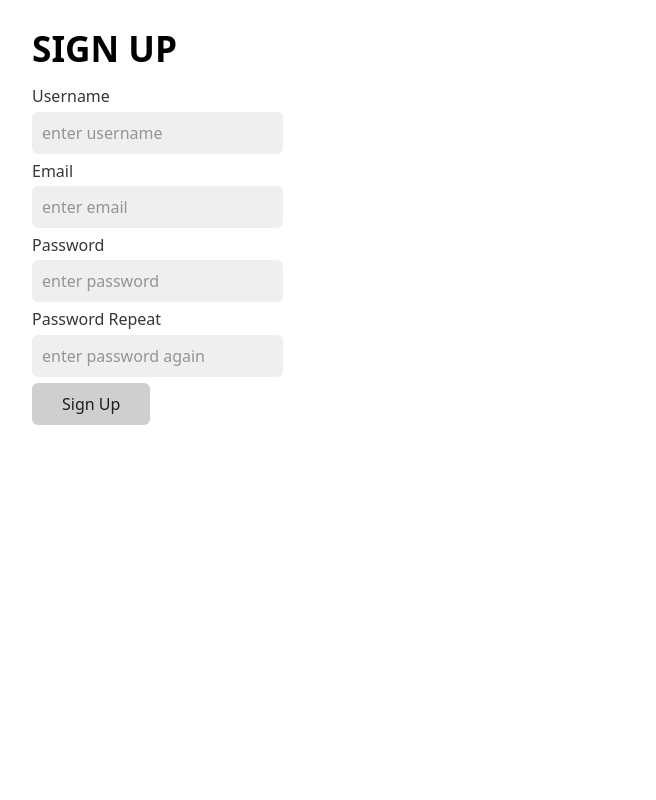
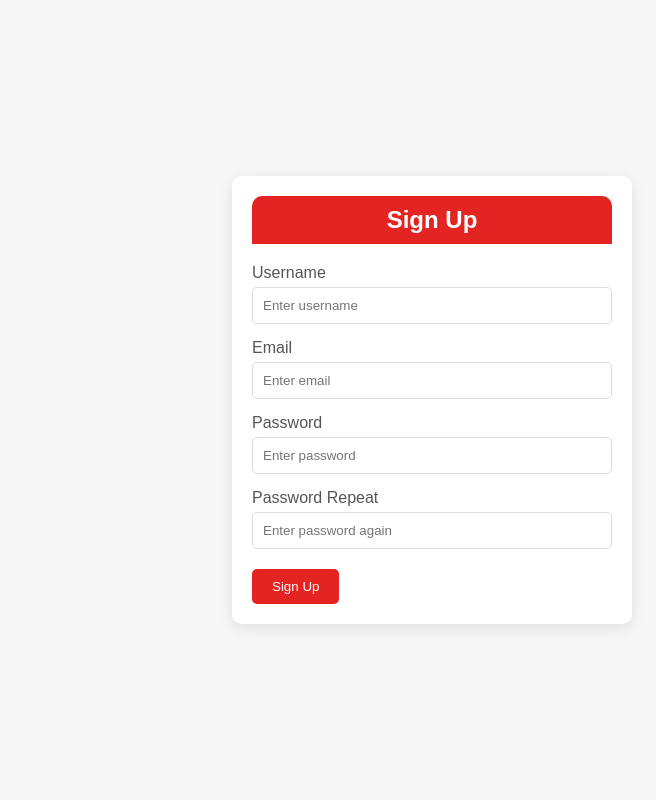
Before and after one commit to tahaglbz/RentCar_Project, a PHP site: page /login-signup/signup_page.php in a window 1280 px wide. Shown: the whole page, without its empty margins (208-864 px from the left). Run offline with PHP 8.4, Linux system fonts and the light colour scheme.

Commit message:
login signup design

```diff
--- /dev/null
+++ b/css/signup.css
@@ -0,0 +1,125 @@
+* {
+    box-sizing: border-box;
+    margin: 0;
+    padding: 0;
+    font-family: 'Arial', sans-serif;
+}
+
+body {
+    background-color: #f7f7f7;
+    display: flex;
+    justify-content: center;
+    align-items: center;
+    height: 100vh;
+    overflow: hidden;
+}
+
+.login-container {
+    display: flex;
+    justify-content: center;
+    align-items: center;
+    height: 100%;
+    width: 100%;
+    animation: fadeIn 1s ease-in-out;
+}
+
+@keyframes fadeIn {
+    from {
+        opacity: 0;
+    }
+
+    to {
+        opacity: 1;
+    }
+}
+
+.login-box {
+    background: white;
+    padding: 20px;
+    border-radius: 10px;
+    box-shadow: 0 4px 15px rgba(0, 0, 0, 0.1);
+    width: 100%;
+    max-width: 400px;
+    text-align: center;
+    animation: slideIn 0.5s ease-in-out;
+}
+
+@keyframes slideIn {
+    from {
+        transform: translateY(-20px);
+        opacity: 0;
+    }
+
+    to {
+        transform: translateY(0);
+        opacity: 1;
+    }
+}
+
+.card-header {
+    background: #e42323;
+    color: white;
+    padding: 10px;
+    border-radius: 10px 10px 0 0;
+    margin-bottom: 20px;
+}
+
+.card-header h1 {
+    margin: 0;
+    font-size: 1.5em;
+}
+
+em {
+    color: red;
+    margin-bottom: 15px;
+    display: block;
+}
+
+.input-group {
+    margin-bottom: 15px;
+    text-align: left;
+}
+
+label {
+    display: block;
+    margin-bottom: 5px;
+    color: #555;
+}
+
+input {
+    width: 100%;
+    padding: 10px;
+    border: 1px solid #ddd;
+    border-radius: 5px;
+}
+
+.actions {
+    margin-top: 20px;
+    display: flex;
+    justify-content: space-between;
+    align-items: center;
+}
+
+button {
+    background: #e42323;
+    border: none;
+    color: white;
+    padding: 10px 20px;
+    border-radius: 5px;
+    cursor: pointer;
+    transition: background 0.3s ease;
+}
+
+button:hover {
+    background: #0056b3;
+}
+
+a {
+    color: #007bff;
+    text-decoration: none;
+    transition: color 0.3s ease;
+}
+
+a:hover {
+    color: #0056b3;
+}
--- a/login-signup/signup_page.php
+++ b/login-signup/signup_page.php
@@ -5,11 +5,16 @@
     <meta charset="UTF-8">
     <meta name="viewport" content="width=device-width, initial-scale=1.0">
     <title>Sign Up</title>
-    <link rel="stylesheet" href="https://cdn.jsdelivr.net/npm/water.css@2/out/light.css">
+    <link rel="stylesheet" href="../css/signup.css">
 </head>
 
 <body>
 
+    <div class="login-container">
+        <div class="login-box">
+            <div class="card-header">
+                <h1>Sign Up</h1>
+            </div>
             <?php
             if ($_SERVER["REQUEST_METHOD"] == "POST") {
                 if (!filter_var($_POST["email"], FILTER_VALIDATE_EMAIL)) {
@@ -45,27 +50,29 @@
                 }
             }
             ?>
-
-    <h1>SIGN UP</h1>
             <form method="post" action="<?php echo htmlspecialchars($_SERVER["PHP_SELF"]); ?>" novalidate>
-        <div>
+                <div class="input-group">
                     <label for="username">Username</label>
-            <input type="text" name="username" id="username" placeholder="enter username" required>
+                    <input type="text" name="username" id="username" placeholder="Enter username" required>
                 </div>
-        <div>
+                <div class="input-group">
                     <label for="email">Email</label>
-            <input type="email" name="email" placeholder="enter email" required>
+                    <input type="email" name="email" placeholder="Enter email" required>
                 </div>
-        <div>
+                <div class="input-group">
                     <label for="password">Password</label>
-            <input type="password" name="password" placeholder="enter password" required>
+                    <input type="password" name="password" placeholder="Enter password" required>
                 </div>
-        <div>
+                <div class="input-group">
                     <label for="pass2">Password Repeat</label>
-            <input type="password" name="pass2" id="pass2" placeholder="enter password again" required>
+                    <input type="password" name="pass2" id="pass2" placeholder="Enter password again" required>
                 </div>
-        <button name="submit">Sign Up</button>
+                <div class="actions">
+                    <button type="submit" name="submit">Sign Up</button>
+                </div>
             </form>
+        </div>
+    </div>
 </body>
 
 </html>
--- a/source/navbar.php
+++ b/source/navbar.php
@@ -31,9 +31,9 @@ if (isset($_GET['logout'])) {
         <nav>
             <ul class="menu">
                 <li class="marka"><a href="index.php"><img src="image/car.png" alt="car Icon"></a></li>
-                <li><a href="#about">hakkımızda</a></li>
-                <li><a href="service.php">kiralama</a></li>
-                <li><a href="#contact">bize ulaşın</a></li>
+                <li><a href="#about">About</a></li>
+                <li><a href="service.php">Rental</a></li>
+                <li><a href="#contact">Contact</a></li>
                 <div class="dropdown">
                     <button class="btn dropdown-toggle" type="button" data-bs-toggle="dropdown">
                         <img src="image/user.png" alt="">
```
Also changed, not shown: css/login.css (added, +113 -0 lines), login-signup/login_page.php (+13 -10 lines). Lines whose indentation alone changed are shown as unchanged.
